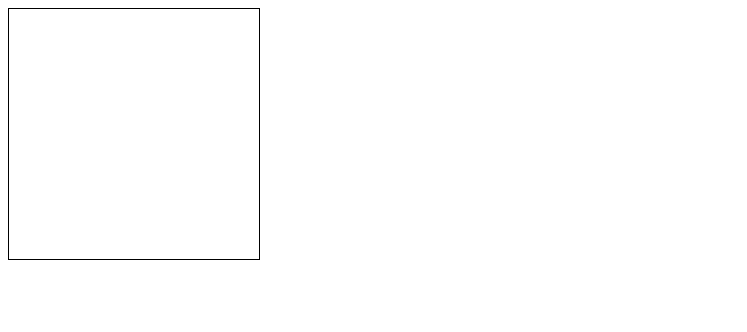
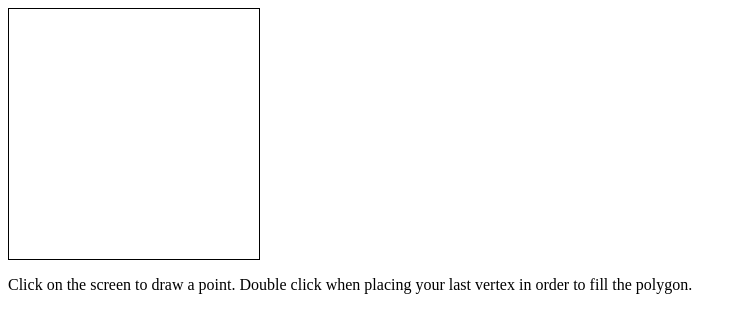
Before and after one commit to Jalepeno112/COEN-290---Computer-Graphic-Systems, a plain HTML site: page HW1/webGLTest2.html in a window 1280 px wide. Shown: the whole page, without its empty margins (0-747 px from the left). Drawn offline with nearby package versions, Linux system fonts and the light colour scheme.

Commit message:
Added instructions and removed extra console logs

```diff
--- a/HW1/webGLTest2.html
+++ b/HW1/webGLTest2.html
@@ -261,7 +261,6 @@
                 if(parity == 1){
                     var pt =[j, scanline];
                     var gl_pt = screenToGLPt(canvas,j,scanline);
-                    console.log(j, scanline, gl_pt.x, gl_pt.y);
                     fill_points.push([gl_pt.x, gl_pt.y]);
                 }
             }
@@ -399,4 +398,7 @@
 </head>
 <body onload="init()">
         <canvas id="mycanvas" width="250" height="250" style="border:1px solid #000000;"></canvas>
+        <div id="instructions">
+            <p>Click on the screen to draw a point.  Double click when placing your last vertex in order to fill the polygon.</p>
+        </div>
 </body>
```
